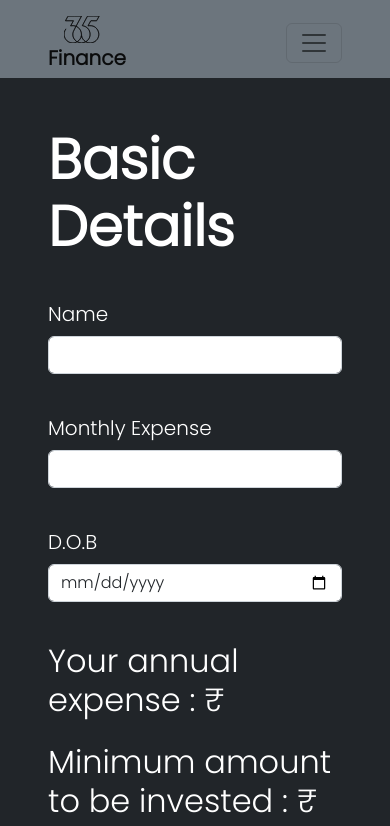
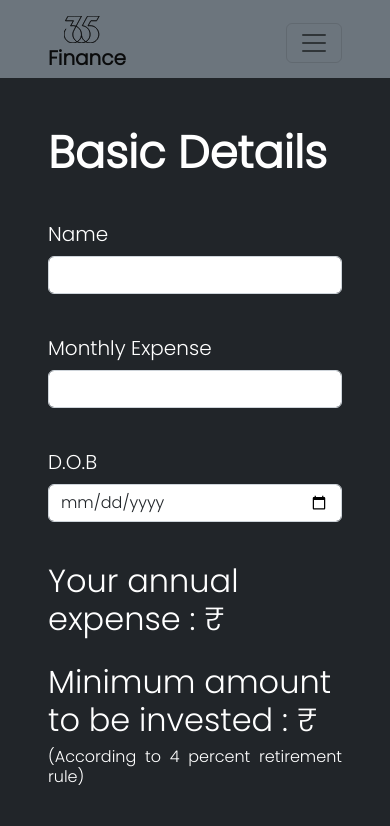
Before and after one commit to yashbrid03/365finance, a Vue app: page /future-planning in a window 390 px wide. Shown: the top 826 px of the page. Built offline with nearby package versions, Linux system fonts and the light colour scheme.

Commit message:
font size responsiveness 2

```diff
--- a/src/components/Form.vue
+++ b/src/components/Form.vue
@@ -260,7 +260,9 @@ function getPlan(){
 }
 
 @media screen and (max-width: 500px){
-
+  .heading{
+    font-size: 2.8rem;
+  }
   .display-5{
     font-size: 1rem;
     text-align:justify ;
--- a/src/components/Home.vue
+++ b/src/components/Home.vue
@@ -96,6 +96,9 @@ export default{
     font-size: 1rem;
     text-align:justify ;
 }
+.heading{
+    font-size: 2.8rem;
+  }
 }
 
 </style>
--- a/src/components/Investment.vue
+++ b/src/components/Investment.vue
@@ -42,4 +42,13 @@ export default {
 .color{
     color: #3acc21;
 }
+@media screen and (max-width: 500px){
+  .heading{
+    font-size: 2.8rem;
+  }
+  .display-5{
+    font-size: 1rem;
+    text-align:justify ;
+}
+}
 </style>
```
